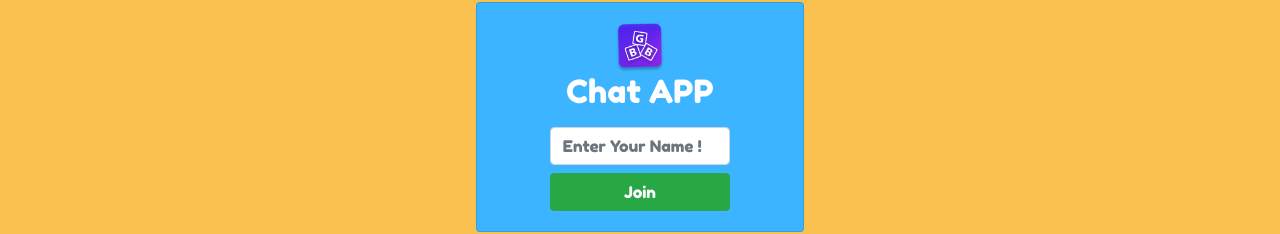
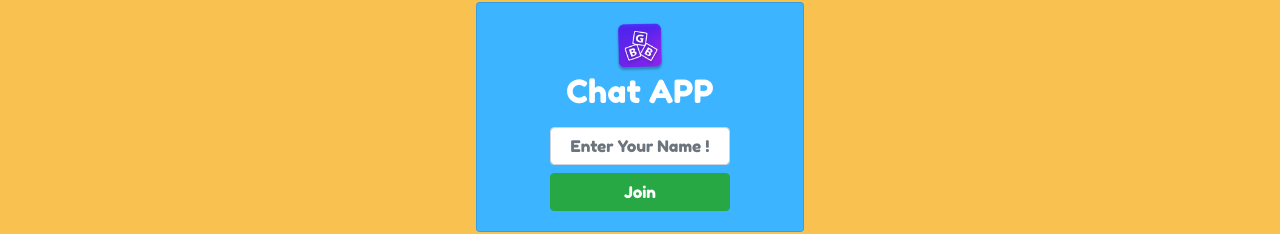
Before and after one commit to vichym/bgb, a React (Create React App) app: page / in a window 1280 px wide. Shown: the part 307-541 px from the top of the page. Built offline with nearby package versions, Linux system fonts and the light colour scheme; no server answers.

Commit message:
change app title color input text alignment

```diff
--- a/src/index.css
+++ b/src/index.css
@@ -8,3 +8,11 @@ body {
     -webkit-font-smoothing: antialiased;
     -moz-osx-font-smoothing: grayscale;
   }
+
+#app-title{
+  color: aliceblue;
+}
+
+input{
+  text-align: center;
+}
```
